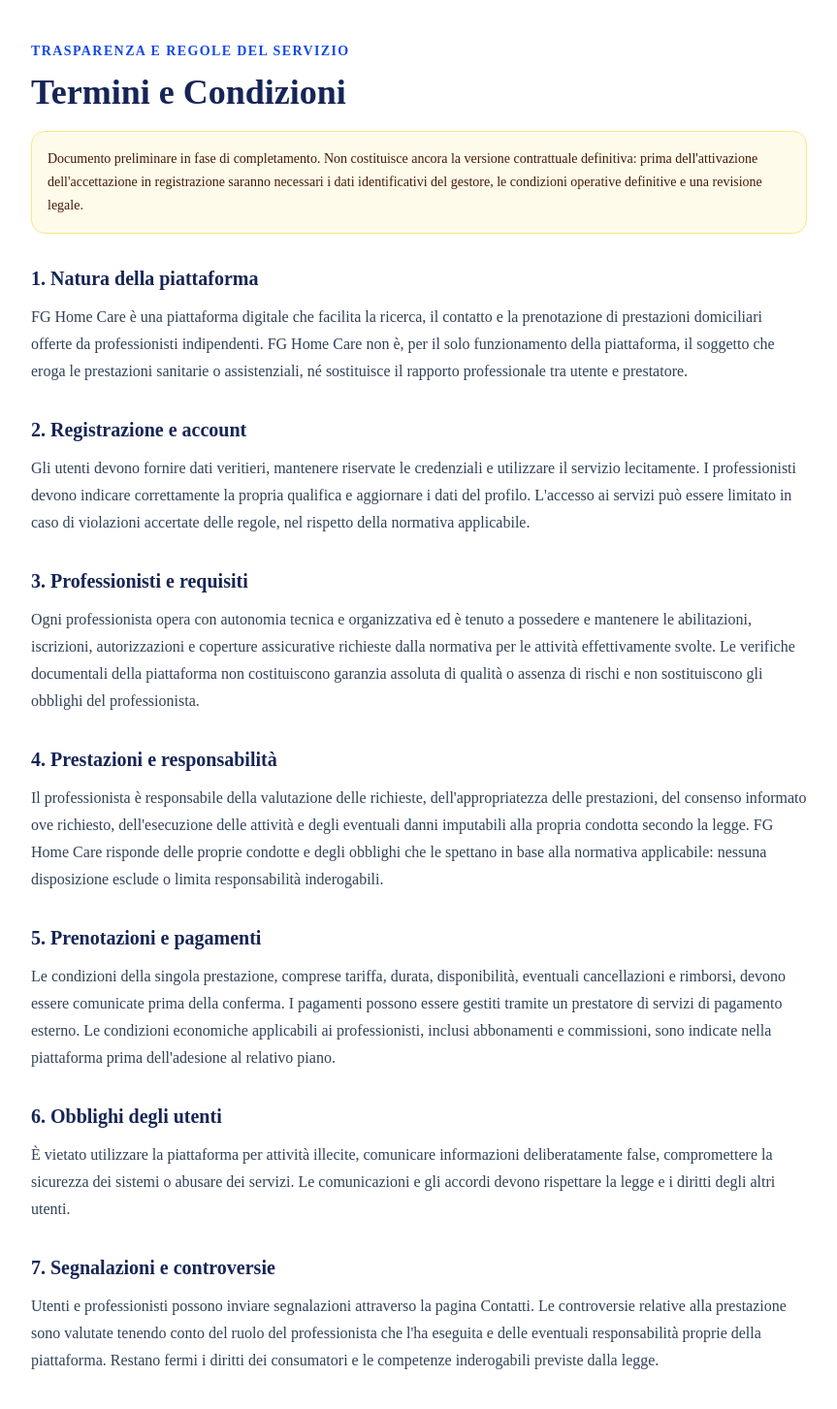
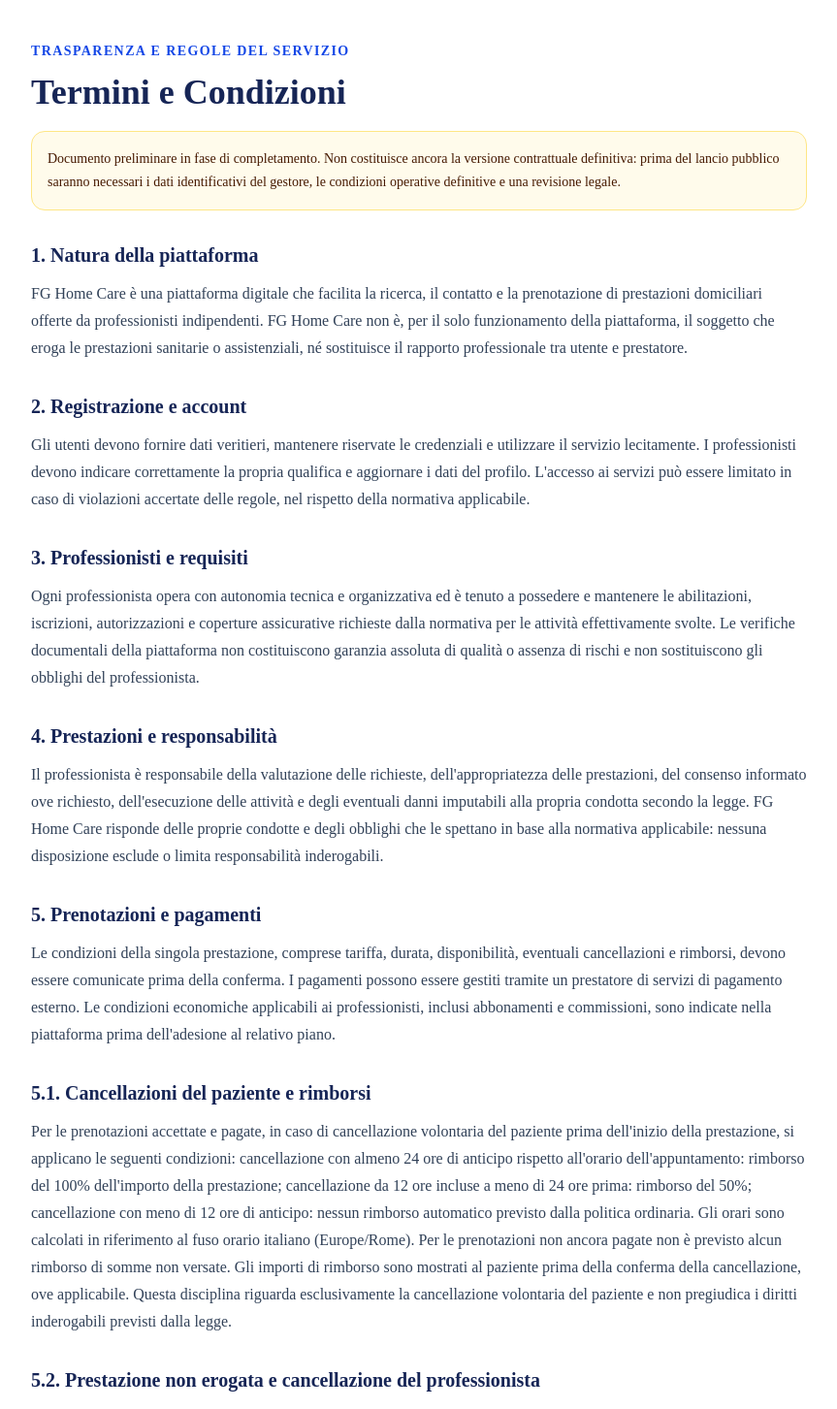
Before and after one commit to Francescogenovese9-oss/fg-home-care, a Next.js app: page /termini-e-condizioni in a window 1280 px wide. Shown: the part 200-1653 px from the top of the page at 97% size, without its empty margins (208-1071 px from the left). Built offline with nearby package versions, Linux system fonts and the light colour scheme.

Commit message:
Document confirmed 24h 100%, 12h 50%, under 12h 0% cancellation policy

```diff
--- a/app/termini-e-condizioni/page.tsx
+++ b/app/termini-e-condizioni/page.tsx
@@ -8,6 +8,8 @@ const sections = [
   { title: "3. Professionisti e requisiti", text: "Ogni professionista opera con autonomia tecnica e organizzativa ed è tenuto a possedere e mantenere le abilitazioni, iscrizioni, autorizzazioni e coperture assicurative richieste dalla normativa per le attività effettivamente svolte. Le verifiche documentali della piattaforma non costituiscono garanzia assoluta di qualità o assenza di rischi e non sostituiscono gli obblighi del professionista." },
   { title: "4. Prestazioni e responsabilità", text: "Il professionista è responsabile della valutazione delle richieste, dell'appropriatezza delle prestazioni, del consenso informato ove richiesto, dell'esecuzione delle attività e degli eventuali danni imputabili alla propria condotta secondo la legge. FG Home Care risponde delle proprie condotte e degli obblighi che le spettano in base alla normativa applicabile: nessuna disposizione esclude o limita responsabilità inderogabili." },
   { title: "5. Prenotazioni e pagamenti", text: "Le condizioni della singola prestazione, comprese tariffa, durata, disponibilità, eventuali cancellazioni e rimborsi, devono essere comunicate prima della conferma. I pagamenti possono essere gestiti tramite un prestatore di servizi di pagamento esterno. Le condizioni economiche applicabili ai professionisti, inclusi abbonamenti e commissioni, sono indicate nella piattaforma prima dell'adesione al relativo piano." },
+  { title: "5.1. Cancellazioni del paziente e rimborsi", text: "Per le prenotazioni accettate e pagate, in caso di cancellazione volontaria del paziente prima dell'inizio della prestazione, si applicano le seguenti condizioni: cancellazione con almeno 24 ore di anticipo rispetto all'orario dell'appuntamento: rimborso del 100% dell'importo della prestazione; cancellazione da 12 ore incluse a meno di 24 ore prima: rimborso del 50%; cancellazione con meno di 12 ore di anticipo: nessun rimborso automatico previsto dalla politica ordinaria. Gli orari sono calcolati in riferimento al fuso orario italiano (Europe/Rome). Per le prenotazioni non ancora pagate non è previsto alcun rimborso di somme non versate. Gli importi di rimborso sono mostrati al paziente prima della conferma della cancellazione, ove applicabile. Questa disciplina riguarda esclusivamente la cancellazione volontaria del paziente e non pregiudica i diritti inderogabili previsti dalla legge." },
+  { title: "5.2. Prestazione non erogata e cancellazione del professionista", text: "Le cancellazioni imputabili al professionista, le prestazioni non erogate e le contestazioni relative a inadempimenti o disservizi non sono trattate come cancellazioni volontarie del paziente e devono essere valutate separatamente, con rimborso integrale quando dovuto. Eventuali verifiche non possono limitare i diritti inderogabili dell'utente. Le procedure operative e i tempi di gestione dei rimborsi saranno specificati prima della pubblicazione della versione contrattuale definitiva." },
   { title: "6. Obblighi degli utenti", text: "È vietato utilizzare la piattaforma per attività illecite, comunicare informazioni deliberatamente false, compromettere la sicurezza dei sistemi o abusare dei servizi. Le comunicazioni e gli accordi devono rispettare la legge e i diritti degli altri utenti." },
   { title: "7. Segnalazioni e controversie", text: "Utenti e professionisti possono inviare segnalazioni attraverso la pagina Contatti. Le controversie relative alla prestazione sono valutate tenendo conto del ruolo del professionista che l'ha eseguita e delle eventuali responsabilità proprie della piattaforma. Restano fermi i diritti dei consumatori e le competenze inderogabili previste dalla legge." },
   { title: "8. Privacy e riservatezza", text: "Il trattamento dei dati personali è disciplinato dall'informativa privacy dedicata, che dovrà identificare il titolare, le finalità, le basi giuridiche, i destinatari e i tempi di conservazione. I dati relativi alla salute richiedono tutele specifiche; l'uso della piattaforma non equivale a un consenso indiscriminato al loro trattamento." },
@@ -24,7 +26,7 @@ export default function TerminiCondizioniPage() {
           <p className="text-sm font-semibold uppercase tracking-widest text-blue-700">Trasparenza e regole del servizio</p>
           <h1 className="mt-3 text-3xl font-bold text-blue-950 sm:text-4xl">Termini e Condizioni</h1>
           <p className="mt-5 rounded-xl border border-amber-200 bg-amber-50 p-4 text-sm leading-6 text-amber-950">
-            Documento preliminare in fase di completamento. Non costituisce ancora la versione contrattuale definitiva: prima dell'attivazione dell'accettazione in registrazione saranno necessari i dati identificativi del gestore, le condizioni operative definitive e una revisione legale.
+            Documento preliminare in fase di completamento. Non costituisce ancora la versione contrattuale definitiva: prima del lancio pubblico saranno necessari i dati identificativi del gestore, le condizioni operative definitive e una revisione legale.
           </p>
           <div className="mt-8 space-y-8">
             {sections.map((section) => (
```
